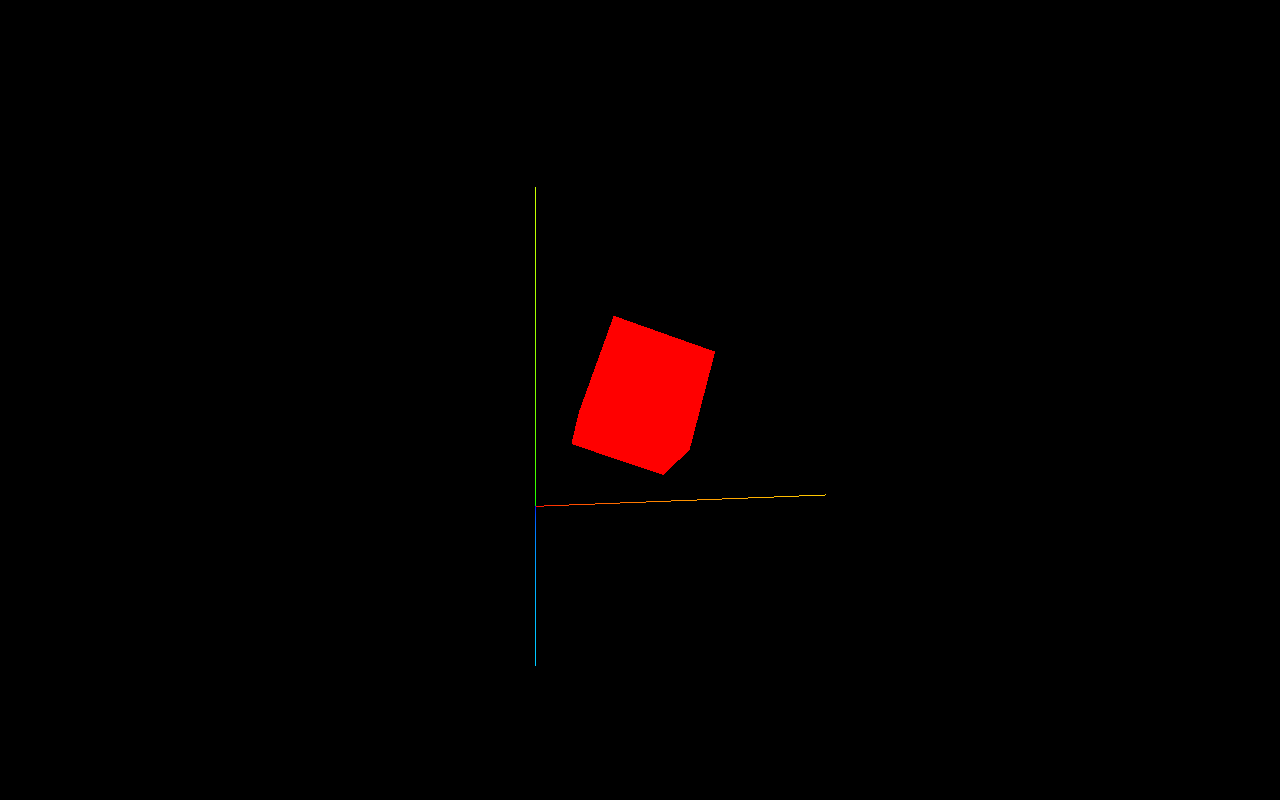
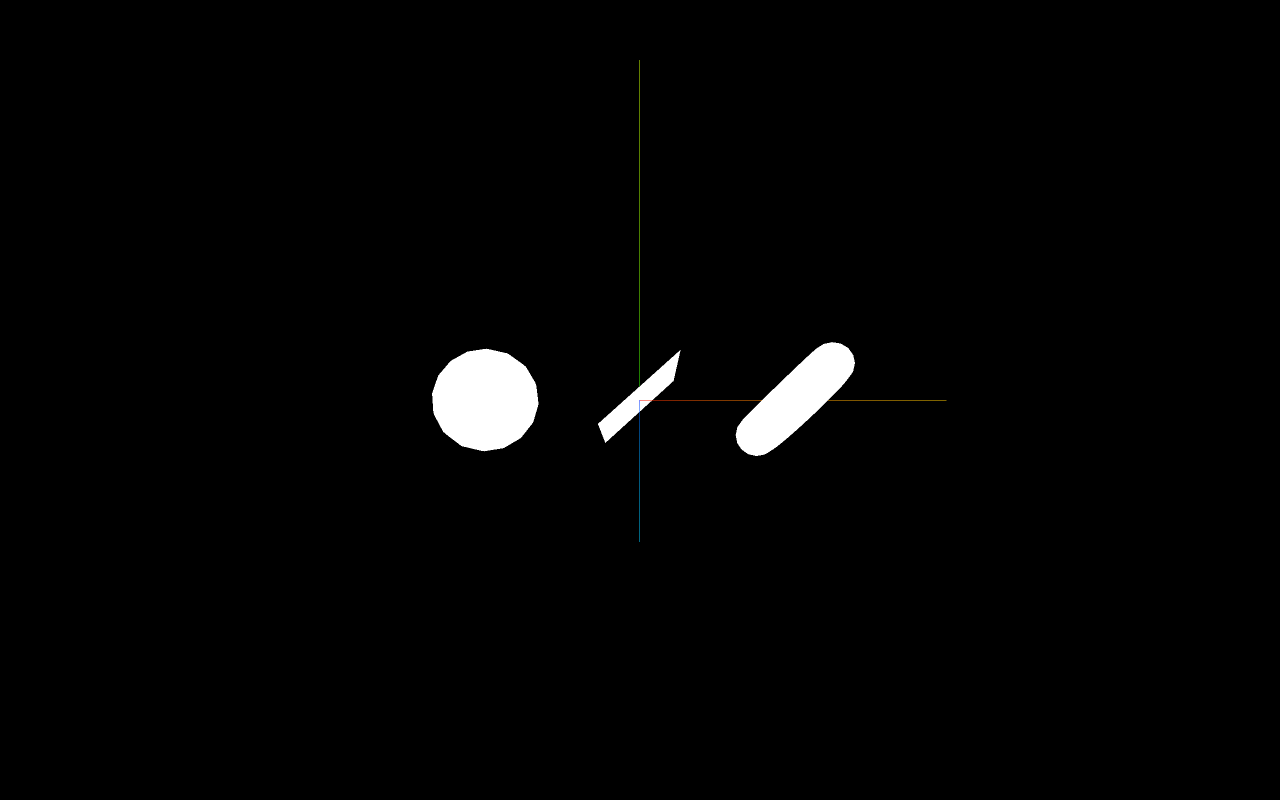
Before and after one commit to blitheli/testThree, a website built with Vite: page src/index.html in a window 1280 px wide. Built offline with nearby package versions, Linux system fonts and the light colour scheme; animation ran at ten frames a second; files whose address does not match are found by name.

Commit message:
学习到材质

```diff
--- a/src/main.js
+++ b/src/main.js
@@ -1,4 +1,10 @@
 import * as THREE from 'three';
+import { gsap } from 'gsap';
+import { OrbitControls } from 'three/examples/jsm/Addons.js';
+
+
+const textureLoader = new THREE.TextureLoader();
+const matcapTexture = textureLoader.load('./textures/matcaps/8.png');
 
 const canvas = document.getElementById('three');
 
@@ -11,29 +17,67 @@ const sizes = {
 const renderer = new THREE.WebGLRenderer({ canvas: canvas});
 renderer.setSize(sizes.width, sizes.height);
 renderer.setAnimationLoop(animate);
-
+renderer.setPixelRatio(2);
 // 场景
 const scene = new THREE.Scene();
 const axesHelper = new THREE.AxesHelper(3);
 scene.add(axesHelper);
-// 立方体
-const geometry = new THREE.BoxGeometry(1, 1, 1);
-const material = new THREE.MeshBasicMaterial({ color: 'red' });
-const cube = new THREE.Mesh(geometry, material);
-cube.position.set(1, 1, 0);
-scene.add(cube);
 
 // 相机(默认视线是朝向-z轴的，所以我们把相机往后移一点)
 const camera = new THREE.PerspectiveCamera(75, sizes.width / sizes.height, 0.1, 1000);
 camera.position.z = 5;
 camera.position.y = 1;
+// 相机控制器
+const controls = new OrbitControls(camera, canvas);
+//controls.enableDamping = true;
 
-camera.lookAt(cube.position);
+const material = new THREE.MeshBasicMaterial();
+
+const sphere = new THREE.Mesh(
+    new THREE.SphereGeometry(0.5, 16, 16),
+    material
+);
+sphere.position.x = -1.5;
+
+const plane = new THREE.Mesh(
+    new THREE.PlaneGeometry(1, 1),
+    material
+);
+
+const torus = new THREE.Mesh(
+    new THREE.TorusGeometry(0.5, 0.2, 16, 32),
+    material
+);
+torus.position.x = 1.5;
+
+scene.add(sphere, plane, torus);
+
+
+const timer = new THREE.Timer();
 
 // 渲染循环
 function animate(time) {
-    console.log(time);
-    cube.rotation.x = time * 0.001;
-    cube.rotation.y = time * 0.001;
+    timer.update(time);
+    const elapsedTime = timer.getElapsed();
+    console.log(elapsedTime);
+
+    sphere.rotation.y = elapsedTime * 0.1;
+    plane.rotation.y = elapsedTime * 0.1;
+    torus.rotation.y = elapsedTime * 0.1;
+
+    sphere.rotation.x = elapsedTime * 0.15;
+    plane.rotation.x = elapsedTime * 0.15;
+    torus.rotation.x = elapsedTime * 0.15;
+
+    controls.update();
     renderer.render(scene, camera);
+    //cube.rotation.y = time / 1000;
 }
+
+window.addEventListener('resize', () => {
+    sizes.width = window.innerWidth;
+    sizes.height = window.innerHeight;
+    camera.aspect = sizes.width / sizes.height;
+    camera.updateProjectionMatrix();
+    renderer.setSize(sizes.width, sizes.height);
+});
```
Also changed, not shown: src/index.html (line endings or trailing spaces).
